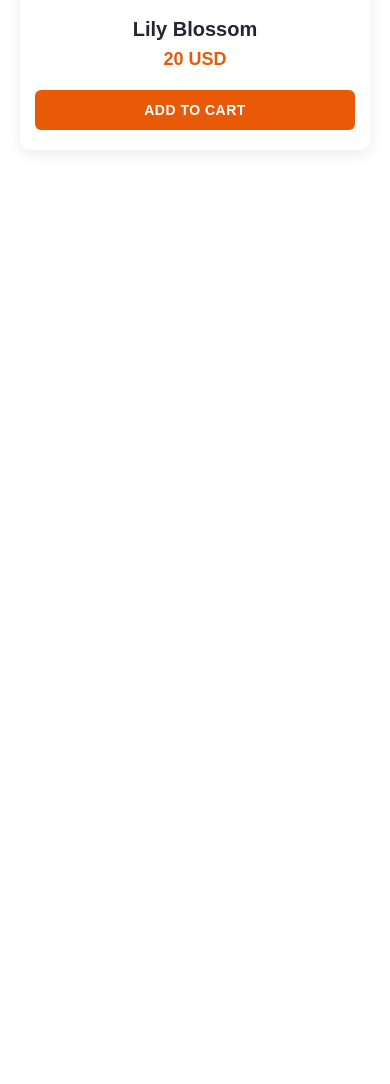
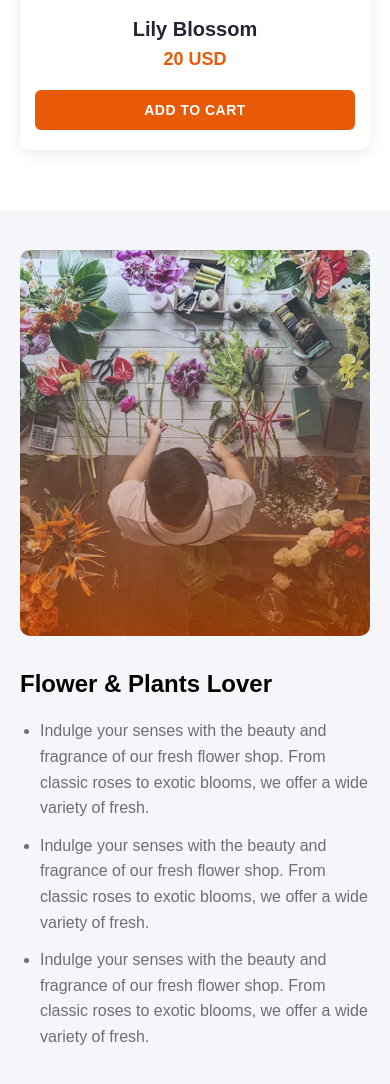
Before and after one commit to abrarjahinzihan/followers_assignment, a plain HTML site: page index.html in a window 390 px wide. Shown: the part 3747-4831 px from the top of the page. Before the commit the page ends 3957 px from the top, so only its background shows below. Drawn offline with Linux system fonts and the light colour scheme.

Commit message:
Plants Lover Section done

```diff
--- a/index.html
+++ b/index.html
@@ -100,5 +100,22 @@
             </div>
         </div>
     </section>
+
+<section class="flower-section">
+    <div class="flower-image-wrapper">
+        <img src="assets/flower-store.png" alt="Flowers and plants" class="flower-img">
+        <img src="assets/trusted-badge.png" alt="Trusted Seller" class="badge">
+    </div>
+    <div class="flower-content">
+        <h2>Flower & Plants Lover</h2>
+        <ul>
+        <li>Indulge your senses with the beauty and fragrance of our fresh flower shop. From classic roses to exotic blooms, we offer a wide variety of fresh.</li>
+        <li>Indulge your senses with the beauty and fragrance of our fresh flower shop. From classic roses to exotic blooms, we offer a wide variety of fresh.</li>
+        <li>Indulge your senses with the beauty and fragrance of our fresh flower shop. From classic roses to exotic blooms, we offer a wide variety of fresh.</li>
+        </ul>
+    </div>
+</section>
+
+
 </body>
 </html>
--- a/style.css
+++ b/style.css
@@ -365,3 +365,86 @@
         height: 200px;
     }
 }
+
+
+.flower-section {
+    display: flex;
+    align-items: flex-start;
+    justify-content: center;
+    background-color: #f5f6fa;
+    padding: 40px 20px;
+    flex-wrap: wrap;
+}
+
+.flower-image-wrapper {
+    position: relative;
+}
+
+.flower-img {
+    width: 400px;
+    height: auto;
+    border-radius: 10px;
+    object-fit: cover;
+}
+
+.badge {
+    position: absolute;
+    top: -20px;
+    right: -20px;
+    width: 90px;
+}
+
+.flower-content {
+    max-width: 500px;
+    margin-left: 40px;
+    text-align: left;
+}
+
+.flower-content h2 {
+    font-size: 28px;
+    font-weight: 700;
+    margin-bottom: 20px;
+}
+
+.flower-content ul {
+    padding-left: 20px;
+}
+
+.flower-content li {
+    margin-bottom: 12px;
+    color: #444;
+    line-height: 1.6;
+}
+.flower-content li{
+    color:  #6E6E73;
+    font-size: 16px;
+    font-weight: 300;
+}
+
+/* Responsive */
+@media (max-width: 768px) {
+    .flower-section {
+        flex-direction: column;
+        align-items: center;
+        text-align: left;
+    }
+
+    .flower-content {
+        margin-left: 0;
+        margin-top: 30px;
+    }
+
+    .flower-content h2 {
+        font-size: 24px;
+    }
+
+    .flower-img {
+        width: 100%;
+        max-width: 90vw;
+    }
+
+    /* Hide badge on mobile */
+    .badge {
+        display: none;
+    }
+}
```
